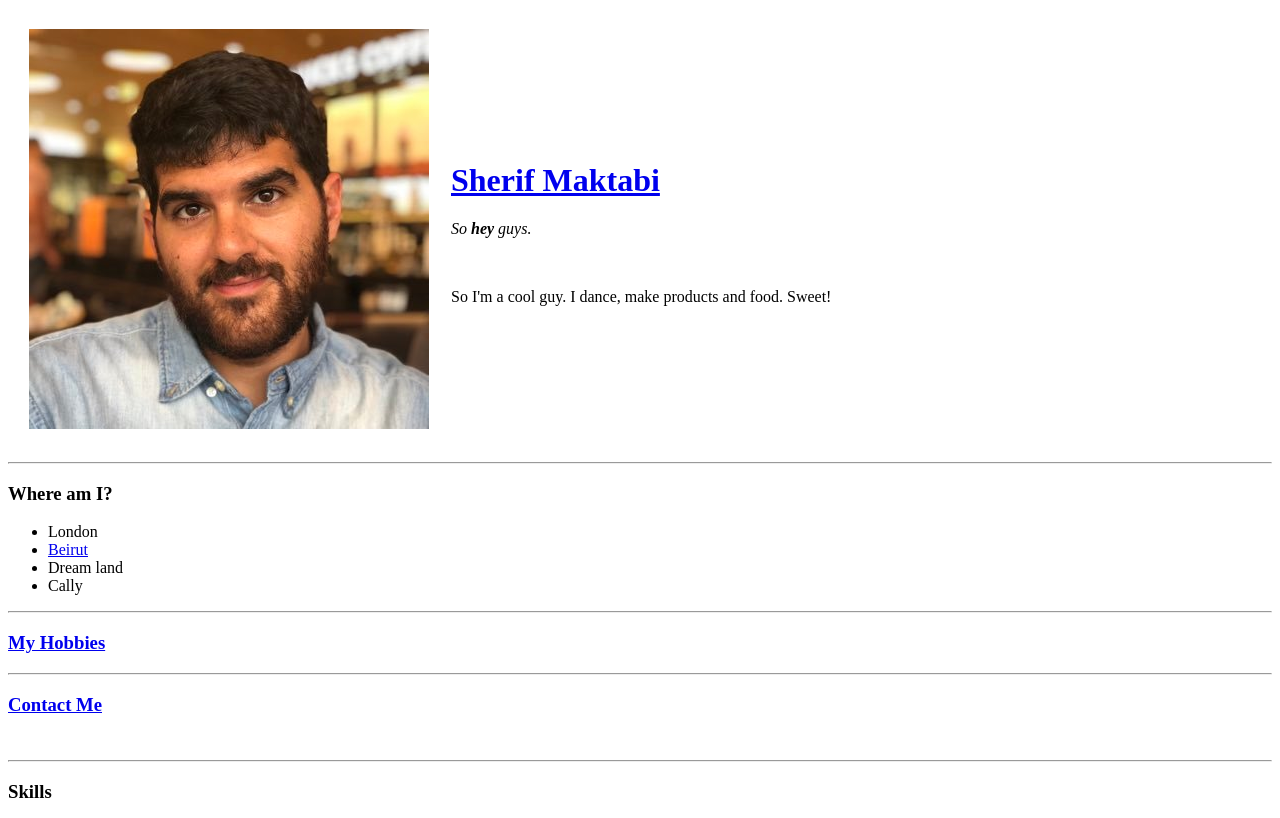
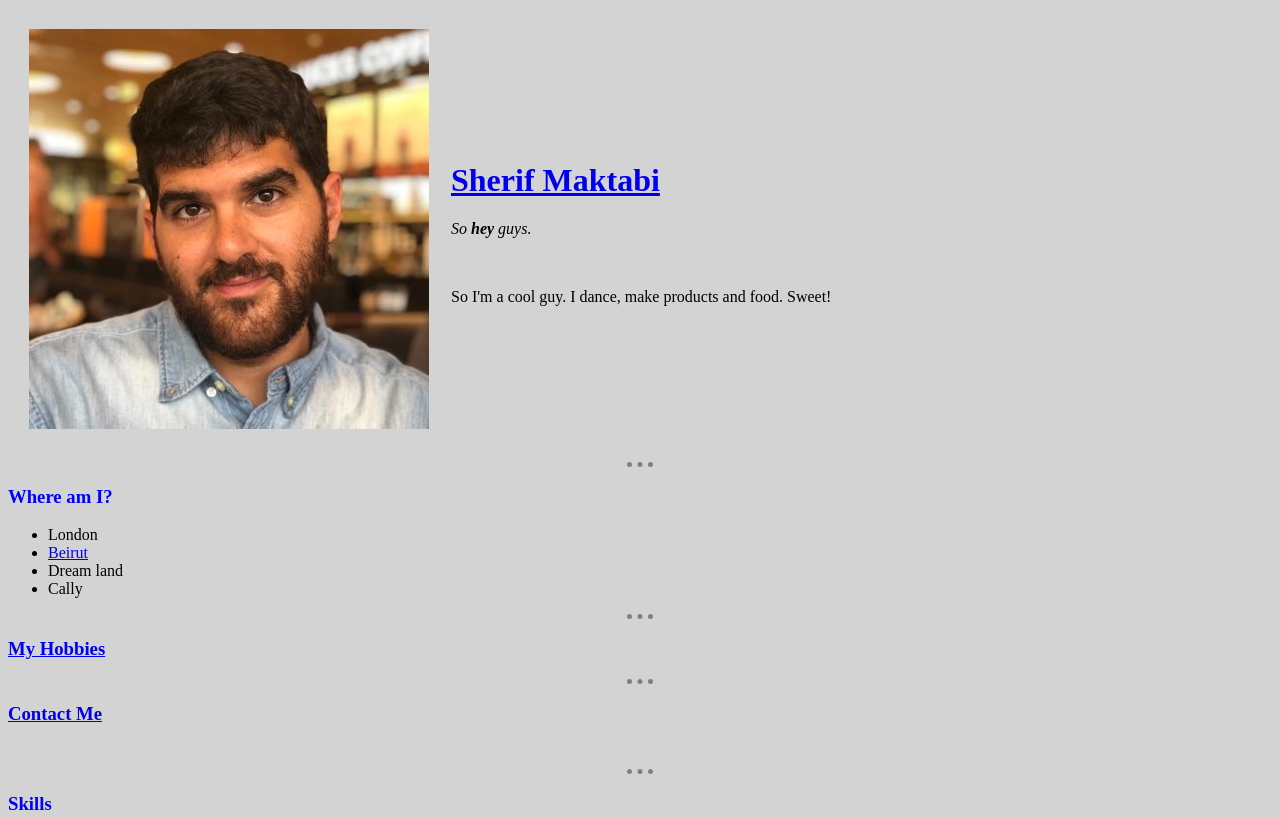
Before and after one commit to sherifmak/cv, a plain HTML site: page index.html in a window 1280 px wide. Shown: the top 818 px of the page. Drawn offline with Linux system fonts and the light colour scheme.

Commit message:
Add files via upload

```diff
--- /dev/null
+++ b/css/styles.css
@@ -0,0 +1,16 @@
+body{
+  background-color: #D3D3D3;
+}
+
+hr{
+  border-style: dotted none none;
+  border-color: gray;
+  border-width: 5px;
+  width: 2%;
+}
+h1{
+  color: blue;
+}
+h3{
+  color: blue;
+}
--- a/index.html
+++ b/index.html
@@ -4,6 +4,7 @@
 <head>
   <meta charset="utf-8">
   <title>Sherif Maktabi</title>
+  <link rel="stylesheet" href="css/styles.css" />
 </head>
 
 <body>
```
Also changed, not shown: ContactMe.html (+2 -1 lines), MyHobbies.html (+2 -1 lines).
